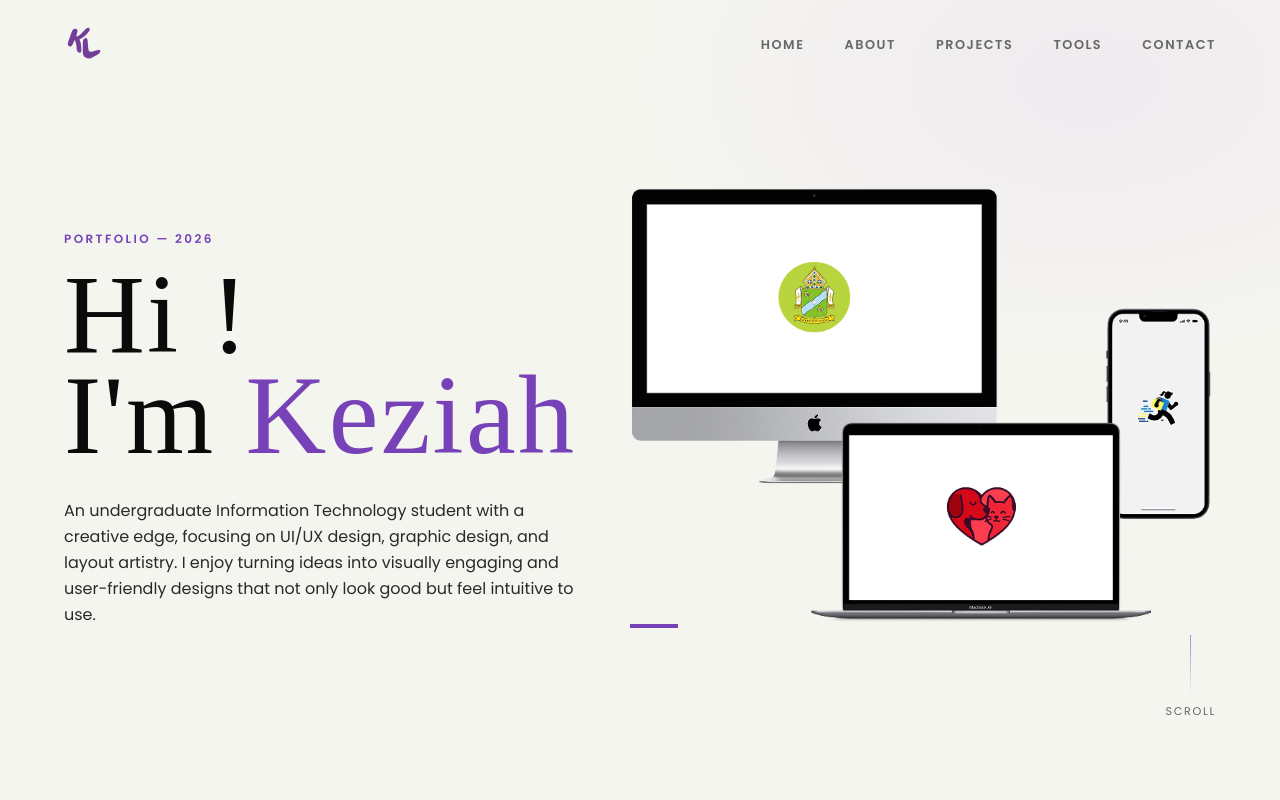
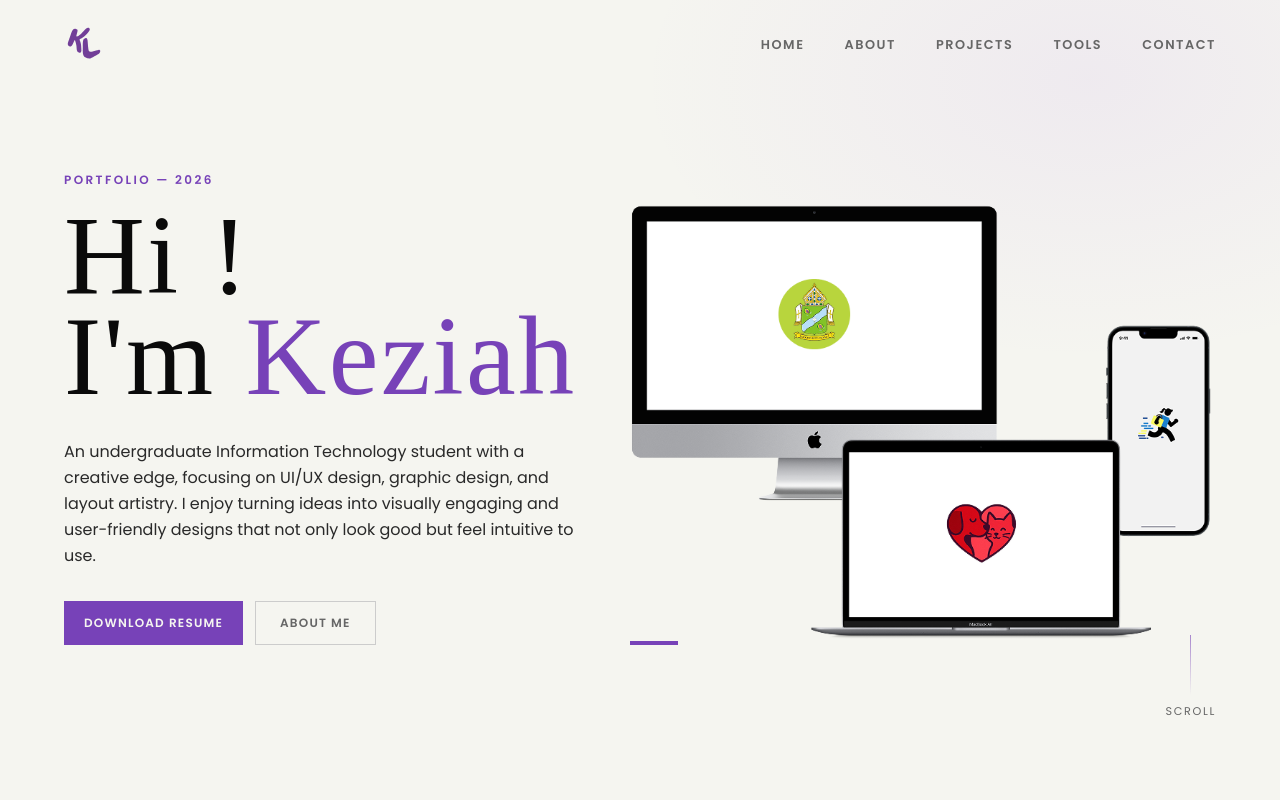
Before and after one commit to kzhhyu/keziah-portfolio, a Next.js app: page / in a window 1280 px wide. Shown: the top 800 px of the page. Built offline with nearby package versions, Linux system fonts and the light colour scheme; a web font is replaced by a local one.

Commit message:
Initial commit

```diff
--- a/app/about/page.tsx
+++ b/app/about/page.tsx
@@ -35,7 +35,7 @@ export default function AboutPage() {
     <main className="min-h-screen bg-white">
 
       {/* Nav */}
-      <div className=" reveal fixed top-0 left-0 right-0 z-50 bg-white/90 backdrop-blur-md border-b border-[#e0e0e0]">
+      <div className="fixed top-0 left-0 right-0 z-50 bg-white/90 backdrop-blur-md border-b border-[#e0e0e0]">
         <div className="max-w-5xl mx-auto px-8 py-5 flex items-center justify-between">
           <Link
             href="/"
@@ -85,7 +85,15 @@ export default function AboutPage() {
             </p>
 
             {/* Social links */}
-            <div className="flex flex-wrap gap-3 mt-10">
+            <div className="flex flex-wrap gap-3 mt-10 font-semibold">
+              <a
+                href="/Resume.pdf"
+                target="_blank"
+                rel="noopener noreferrer"
+                className="flex items-center gap-2 text-[0.75rem] tracking-[0.1em] uppercase px-5 py-2.5 bg-[#7742b8] text-white no-underline hover:bg-[#5c23ac] transition-all duration-200"
+              >
+                Download Resume
+              </a>
               <a
                 href="mailto:keziahlonoy27@gmail.com"
                 className="flex items-center gap-2 text-[0.75rem] tracking-[0.1em] uppercase px-5 py-2.5 border border-[#e0e0e0] text-[#666] no-underline hover:border-[#7742b8] hover:text-[#7742b8] transition-all duration-200"
--- a/app/projects/apparel-logos/page.tsx
+++ b/app/projects/apparel-logos/page.tsx
@@ -7,7 +7,7 @@ export default function ApparelLogosPage() {
     <main className="min-h-screen bg-white">
 
       {/* Back nav */}
-      <div className="reveal fixed top-0 left-0 right-0 z-50 bg-white/90 backdrop-blur-md border-b border-[#e0e0e0]">
+      <div className="fixed top-0 left-0 right-0 z-50 bg-white/90 backdrop-blur-md border-b border-[#e0e0e0]">
         <div className="max-w-5xl mx-auto px-8 py-5 flex items-center justify-between">
           <Link
             href="/#projects"
--- a/app/projects/furever-home/page.tsx
+++ b/app/projects/furever-home/page.tsx
@@ -7,7 +7,7 @@ export default function FureverHomePage() {
     <main className="min-h-screen bg-white">
 
       {/* Back nav */}
-      <div className="reveal fixed top-0 left-0 right-0 z-50 bg-white/90 backdrop-blur-md border-b border-[#e0e0e0]">
+      <div className="fixed top-0 left-0 right-0 z-50 bg-white/90 backdrop-blur-md border-b border-[#e0e0e0]">
         <div className="max-w-5xl mx-auto px-8 py-5 flex items-center justify-between">
           <Link
             href="/#projects"
--- a/app/projects/palihog/page.tsx
+++ b/app/projects/palihog/page.tsx
@@ -7,7 +7,7 @@ export default function PalihogPage() {
     <main className="min-h-screen bg-white">
 
       {/* Back nav */}
-      <div className="reveal fixed top-0 left-0 right-0 z-50 bg-white/90 backdrop-blur-md border-b border-[#e0e0e0]">
+      <div className="fixed top-0 left-0 right-0 z-50 bg-white/90 backdrop-blur-md border-b border-[#e0e0e0]">
         <div className="max-w-5xl mx-auto px-8 py-5 flex items-center justify-between">
           <Link
             href="/#projects"
--- a/components/Hero.tsx
+++ b/components/Hero.tsx
@@ -39,6 +39,23 @@ export default function Hero() {
             graphic design, and layout artistry. I enjoy turning ideas into visually engaging and user-friendly
             designs that not only look good but feel intuitive to use.
           </p>
+
+          <div className="anim-fade-up-4 flex flex-wrap gap-3 mt-8 font-semibold">
+            <a
+              href="/Resume.pdf"
+              target="_blank"
+              rel="noopener noreferrer"
+              className="flex items-center gap-2 text-[0.75rem] tracking-[0.1em] uppercase px-5 py-2.5 bg-[#7742b8] text-white no-underline hover:bg-[#5c23ac] transition-all duration-200"
+            >
+              Download Resume
+            </a>
+            <a
+              href="/about"
+              className="text-[0.75rem] tracking-[0.1em] uppercase px-6 py-3 border border-[#cccccc] text-[#666] no-underline hover:border-[#7742b8] hover:text-[#7742b8] transition-all duration-200"
+            >
+              About me
+            </a>
+          </div>
         </div>
 
         {/* Right — photo */}
```
Also changed, not shown: 1 other file (tests, documents, lock files or other folders).
